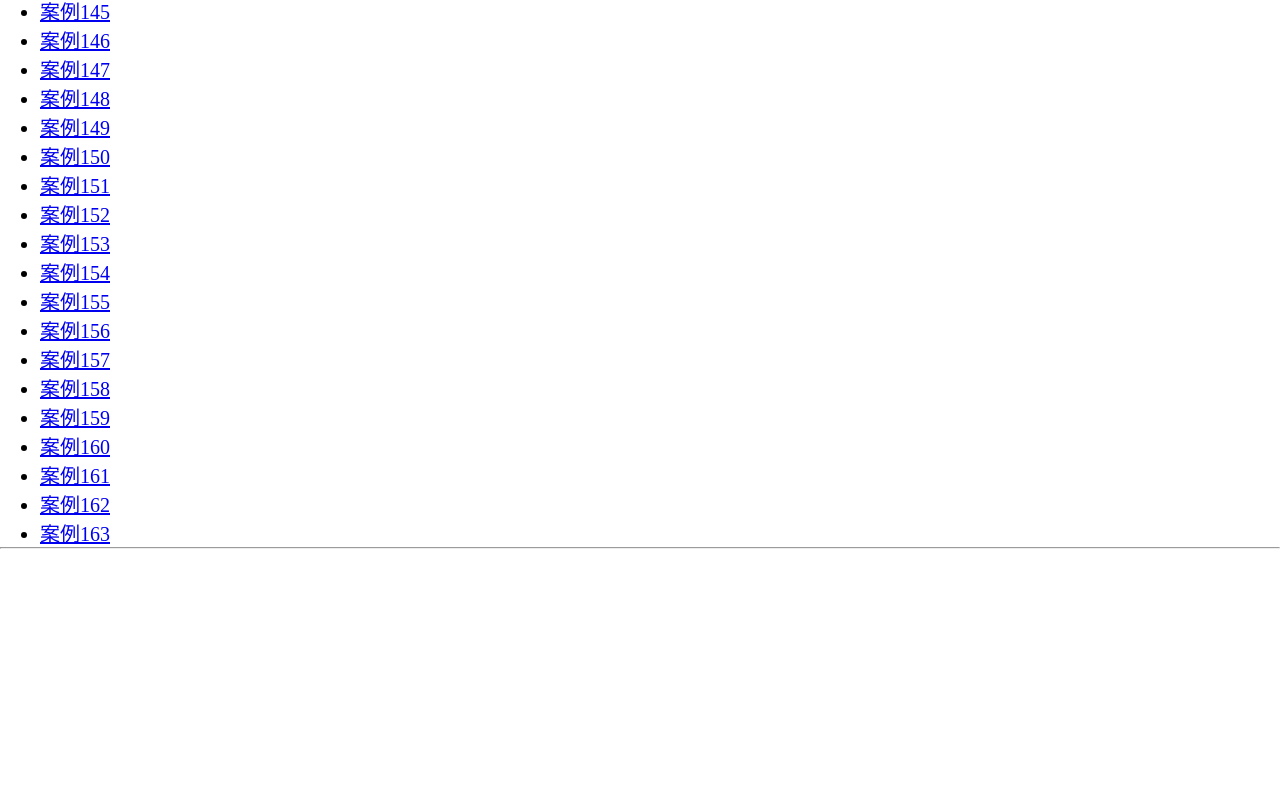
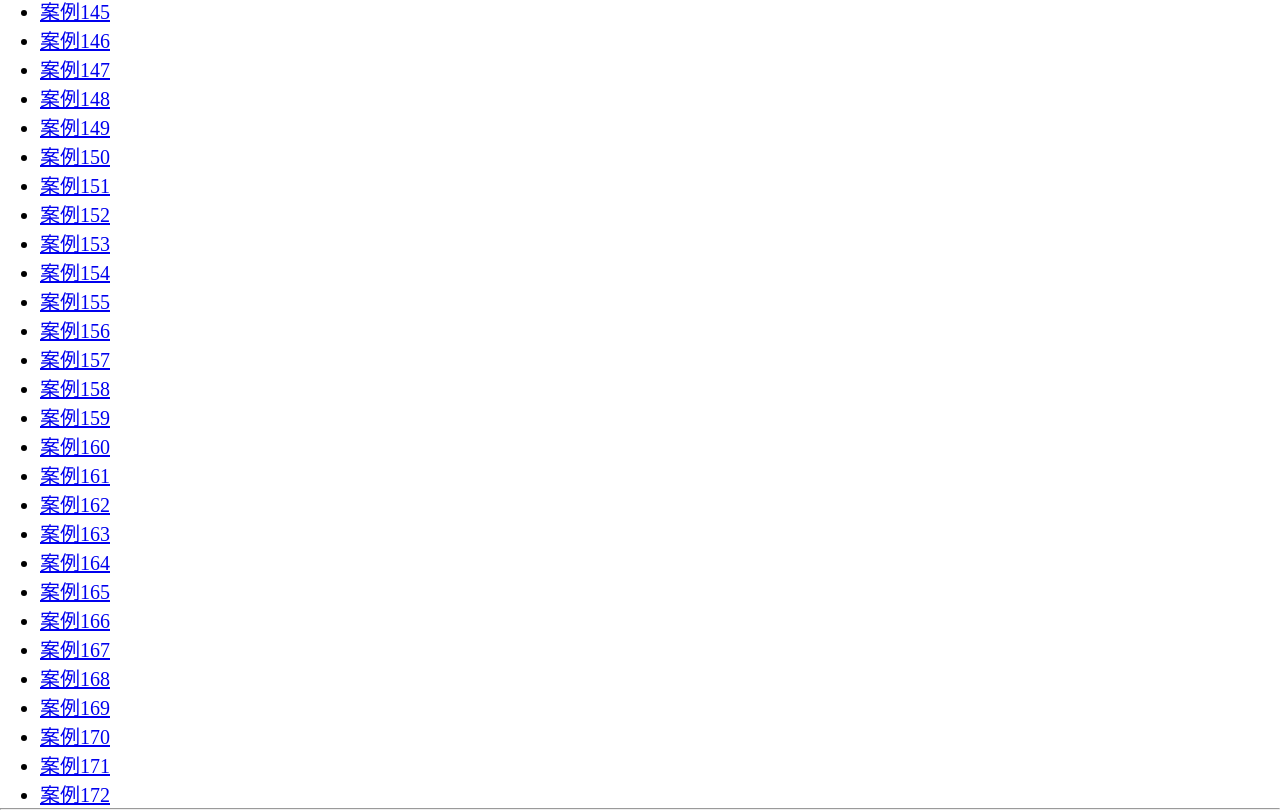
Before and after one commit to techrookiewyx/React-exercise, a React (Create React App) app in the folder example/demo/: page /#/ in a window 1280 px wide. Shown: the part 4180-4990 px from the top of the page. Before the commit the page ends 4729 px from the top, so only its background shows below. Built offline with nearby package versions, Linux system fonts and the light colour scheme.

Commit message:
导入案例

```diff
--- a/example/demo/src/App.jsx
+++ b/example/demo/src/App.jsx
@@ -331,6 +331,24 @@ import RefGetFocus from "./161-ref-get-focus";
 import CatFriends from "./162-ref-lunbo-img";
 //163  ref操作dom案例-使分开的组件中的搜索域获得焦点
 import PageFocus from "./163-focus-case";
+//164  事件处理之外的副作用
+import EventOutsideEffect from "./164-no-effect-case";
+//165  effect控制视频状态同步
+import UseEffectVideo from "./165-use-effect";
+//166  effect重新运行
+import EffectRun from "./166-effect-run";
+//167  effect依赖项-跳过不必要的effect运行
+import EffectDependency from "./167-effect-dependencies";
+//168  effect挂载-聊天案例链接
+import ChateRoom from "./168-effect-addup";
+//169  effect清理函数-关闭链接
+import ChateRoomClear from "./169-effect-clear";
+//170  effect工作
+import EfffectTime from "./170-put-it-togteger";
+//171  effect案例-自动获取输入框焦点
+import EffectFocus from "./171-effect-focus";
+//172  effect案例-条件聚焦输入框
+import Counter from "./172-effect-repeat-interval";
 export default function App() {
   return (
     <>
@@ -499,6 +517,15 @@ export default function App() {
           <Route path="/case-161" element={<RefGetFocus/>} />
           <Route path="/case-162" element={<CatFriends/>} />
           <Route path="/case-163" element={<PageFocus/>} />
+          <Route path="/case-164" element={<EventOutsideEffect/>} />
+          <Route path="/case-165" element={<UseEffectVideo/>} />
+          <Route path="/case-166" element={<EffectRun/>} />
+          <Route path="/case-167" element={<EffectDependency/>} />
+          <Route path="/case-168" element={<ChateRoom/>} />
+          <Route path="/case-169" element={<ChateRoomClear/>} />
+          <Route path="/case-170" element={<EfffectTime/>} />
+          <Route path="/case-171" element={<EffectFocus/>} />
+          <Route path="/case-172" element={<Counter/>} />
         {/*</Route>*/}
       </Routes>
     </>
--- a/example/demo/src/UlList.jsx
+++ b/example/demo/src/UlList.jsx
@@ -493,6 +493,33 @@ export default function UlList() {
       <li>
        <Link to='/case-163'>案例163</Link>
       </li>
+      <li>
+       <Link to='/case-164'>案例164</Link>
+      </li>
+      <li>
+       <Link to='/case-165'>案例165</Link>
+      </li>
+      <li>
+       <Link to='/case-166'>案例166</Link>
+      </li>
+      <li>
+       <Link to='/case-167'>案例167</Link>
+      </li>
+      <li>
+       <Link to='/case-168'>案例168</Link>
+      </li>
+      <li>
+       <Link to='/case-169'>案例169</Link>
+      </li>
+      <li>
+       <Link to='/case-170'>案例170</Link>
+      </li>
+      <li>
+       <Link to='/case-171'>案例171</Link>
+      </li>
+      <li>
+       <Link to='/case-172'>案例172</Link>
+      </li>
       </ul>
       <hr/>
       {/*<Outlet/>*/}
```
